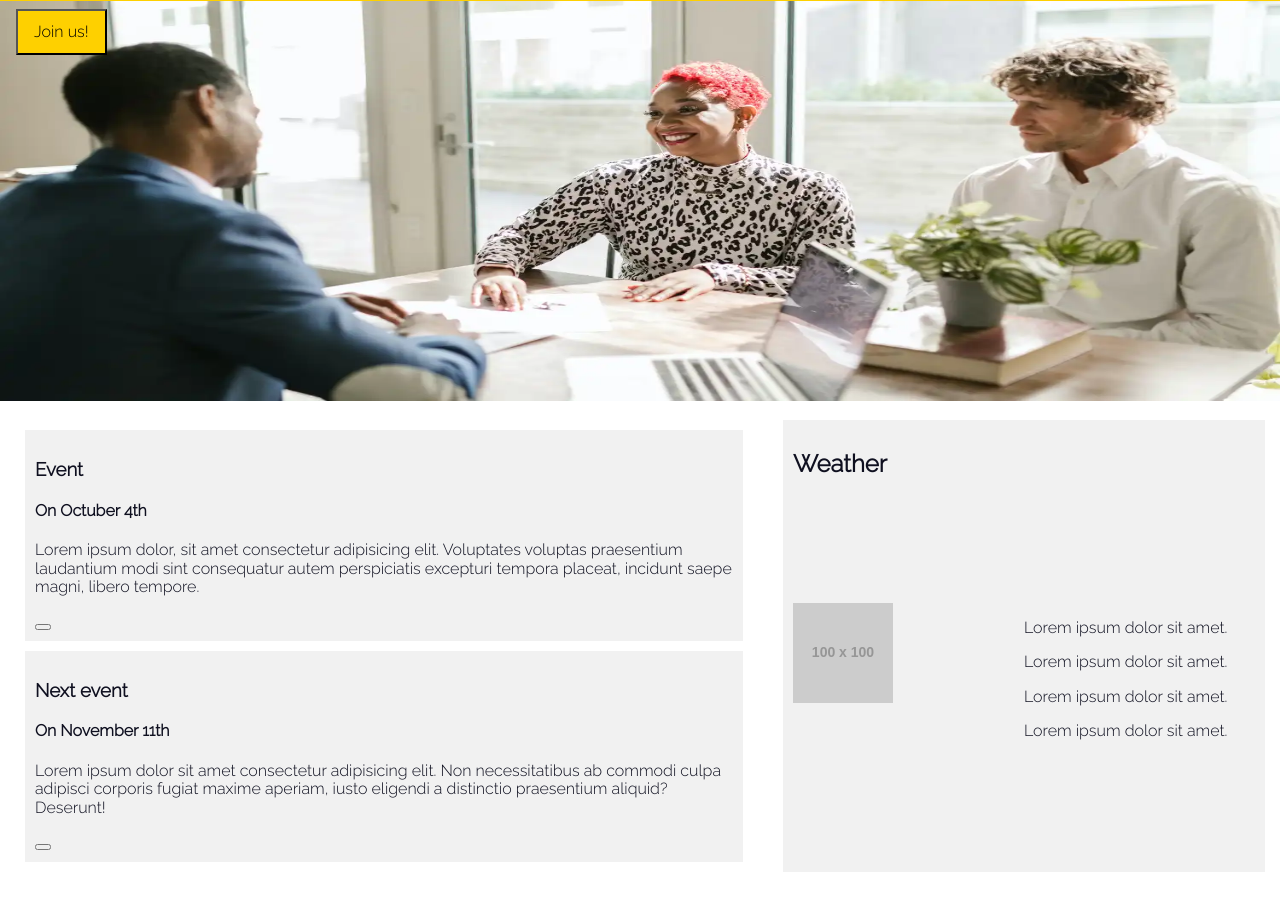
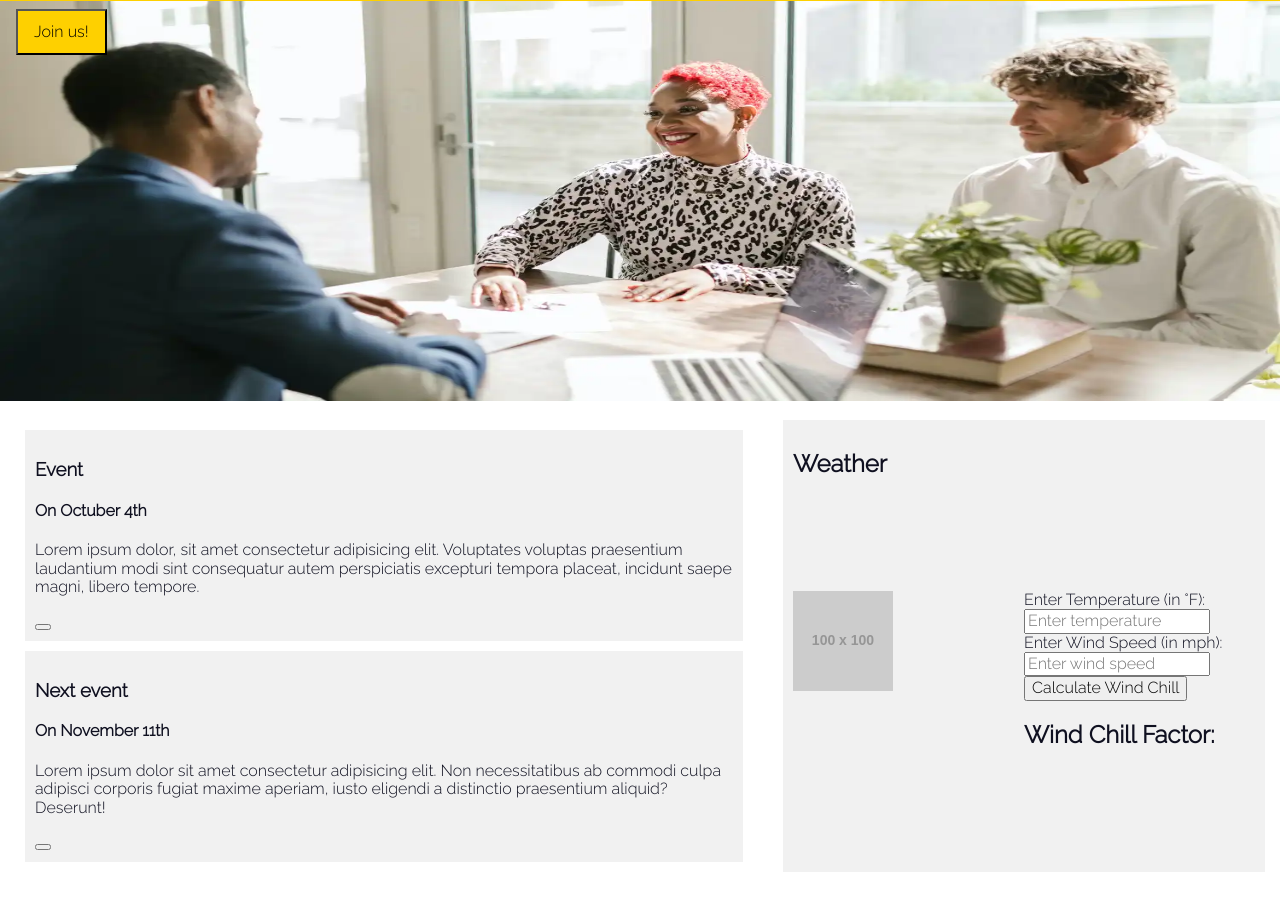
Before and after one commit to santiagohrd/wdd230, a plain HTML site: page chamber/index.html in a window 1280 px wide. Shown: the part 269-1188 px from the top of the page. Drawn offline with Linux system fonts and the light colour scheme; files that its build step writes are made by us from their sources; placeholder pictures from the web are drawn by us.

Commit message:
Add wind script and the bottons to calculate it

```diff
--- a/chamber/index.html
+++ b/chamber/index.html
@@ -69,10 +69,14 @@
                     <h2>Weather</h2>
                     <img src="https://via.placeholder.com/100x100" alt="">
                     <div class="weather-data">
-                        <p>Lorem ipsum dolor sit amet.</p>
-                        <p>Lorem ipsum dolor sit amet.</p>
-                        <p>Lorem ipsum dolor sit amet.</p>
-                        <p>Lorem ipsum dolor sit amet.</p>
+                        <label for="temperature">Enter Temperature (in °F):</label>
+                        <input type="number" id="temperature" placeholder="Enter temperature">
+                        <br>
+                        <label for="windSpeed">Enter Wind Speed (in mph):</label>
+                        <input type="number" id="windSpeed" placeholder="Enter wind speed">
+                        <br>
+                        <button onclick="calculateWindChill()">Calculate Wind Chill</button>
+                        <h2>Wind Chill Factor: <span id="windChillResult"></span></h2>
                     </div>
                 </div>
         </section>
@@ -126,5 +130,6 @@
     <script src="scripts/getdate.js"></script>
     <script src="scripts/menu.js"></script>
     <script src="scripts/darkmode.js"></script>
+    <script src="scripts/windchill.js"></script>
 </body>
 </html>
```
